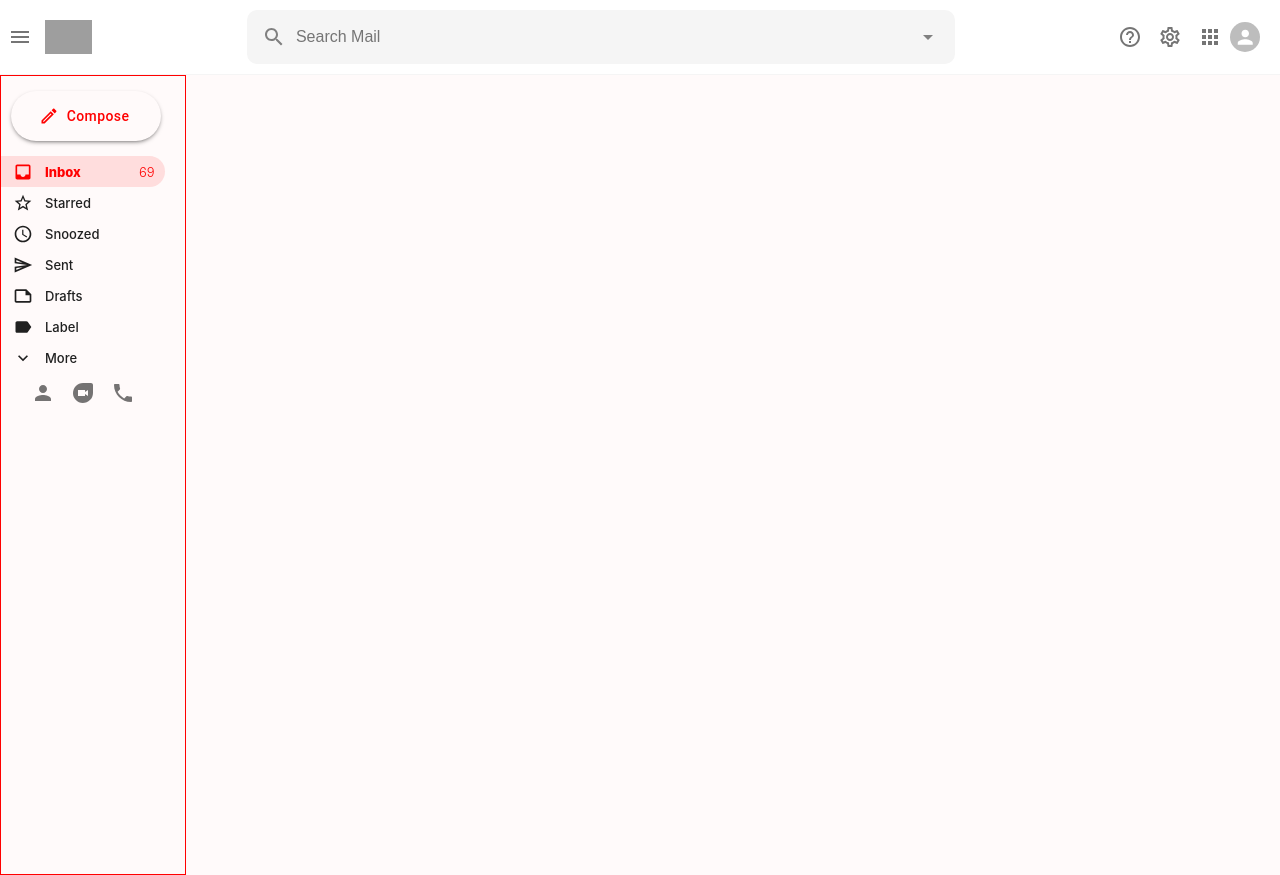
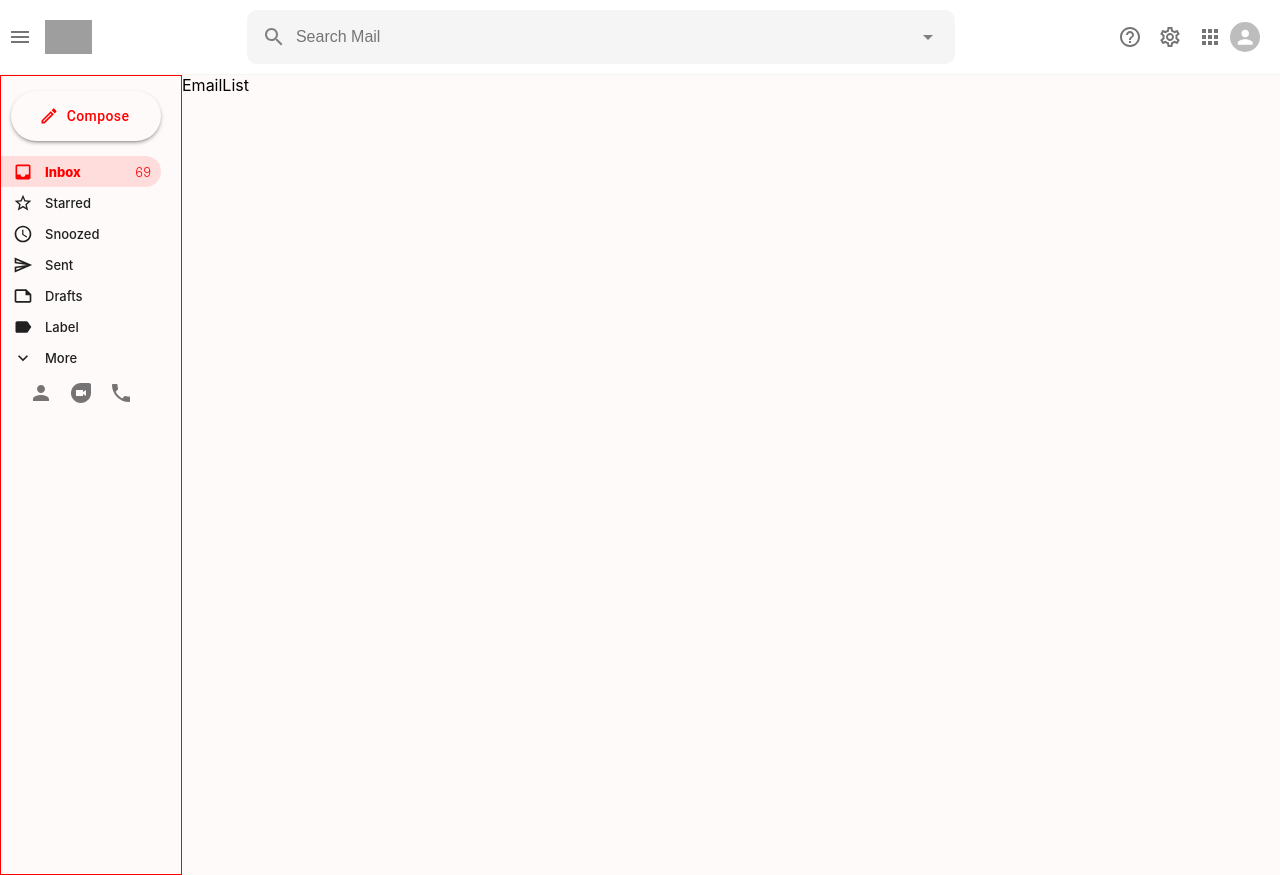
Before and after one commit to DevShasa/gmail_clone, a React (Create React App) app: page / in a window 1280 px wide. Built offline with nearby package versions, Linux system fonts and the light colour scheme; grey boxes are pictures that could not be loaded.

Commit message:
Reacty router added

```diff
--- a/package.json
+++ b/package.json
@@ -16,6 +16,7 @@
     "react-dom": "^18.1.0",
     "react-hook-form": "^7.30.0",
     "react-redux": "^8.0.1",
+    "react-router-dom": "^6.3.0",
     "react-scripts": "5.0.1",
     "redux": "^4.2.0",
     "web-vitals": "^2.1.4"
--- a/src/App.js
+++ b/src/App.js
@@ -1,15 +1,37 @@
 import './App.css';
 import Header from "./components/Header";
 import Sidebar from "./components/Sidebar";
+import Mail from "./components/Mail";
+import EmailList from "./components/EmailList";
+
+// import {
+//   BrowserRouter as Router,
+//   Switch,
+//   Route,
+//   Link
+// }from "react-router-dom";
+
+import {
+  BrowserRouter as Router,
+  Routes,
+  Route,
+  Link
+} from "react-router-dom";
 
 function App() {
   return (
-    <div className="app">
-      <Header/>
-      <div className="app__body">
-        <Sidebar />
+    <Router>
+      <div className="app">
+        <Header/>
+        <div className="app__body">
+          <Sidebar />
+          <Routes>
+              <Route path="/" element={<EmailList />} />
+              <Route path="/mail" element={<Mail />}/>
+          </Routes>
+        </div>
       </div>
-    </div>
+    </Router>
   );
 }
 
--- /dev/null
+++ b/src/components/EmailList.js
@@ -0,0 +1,12 @@
+import React from 'react'
+import "./EmailList.css"
+
+function EmailList() {
+    return (
+        <div className="emailList">
+            EmailList
+        </div>
+    )
+}
+
+export default EmailList
--- /dev/null
+++ b/src/components/Mail.js
@@ -0,0 +1,12 @@
+import React from 'react'
+import "./Mail.css"
+
+function Mail() {
+    return (
+        <div className="mail">
+            Mail
+        </div>
+    )
+}
+
+export default Mail
```
Also changed, not shown: src/components/EmailList.css (added), src/components/Mail.css (added), 1 other file (tests, documents, lock files or other folders).
